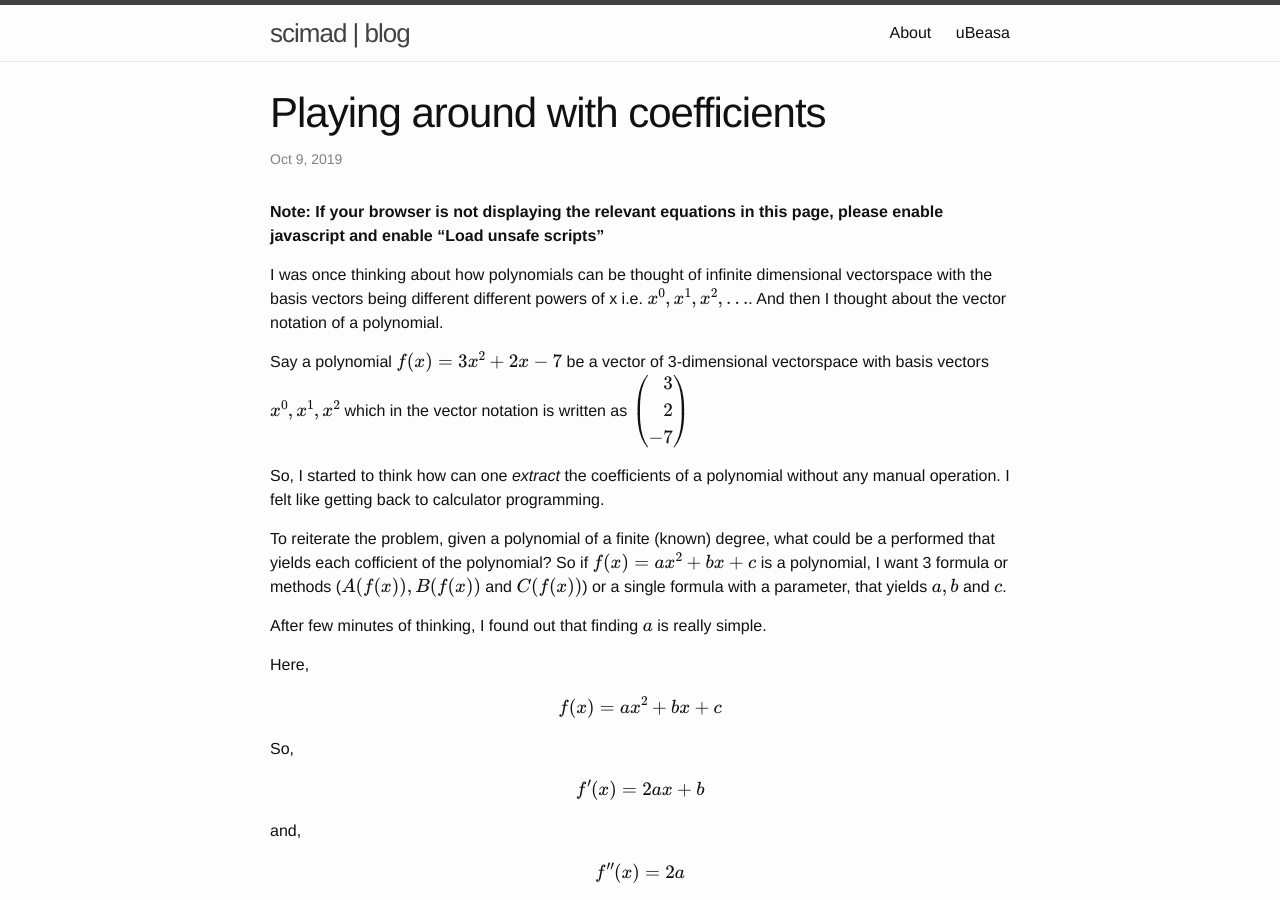
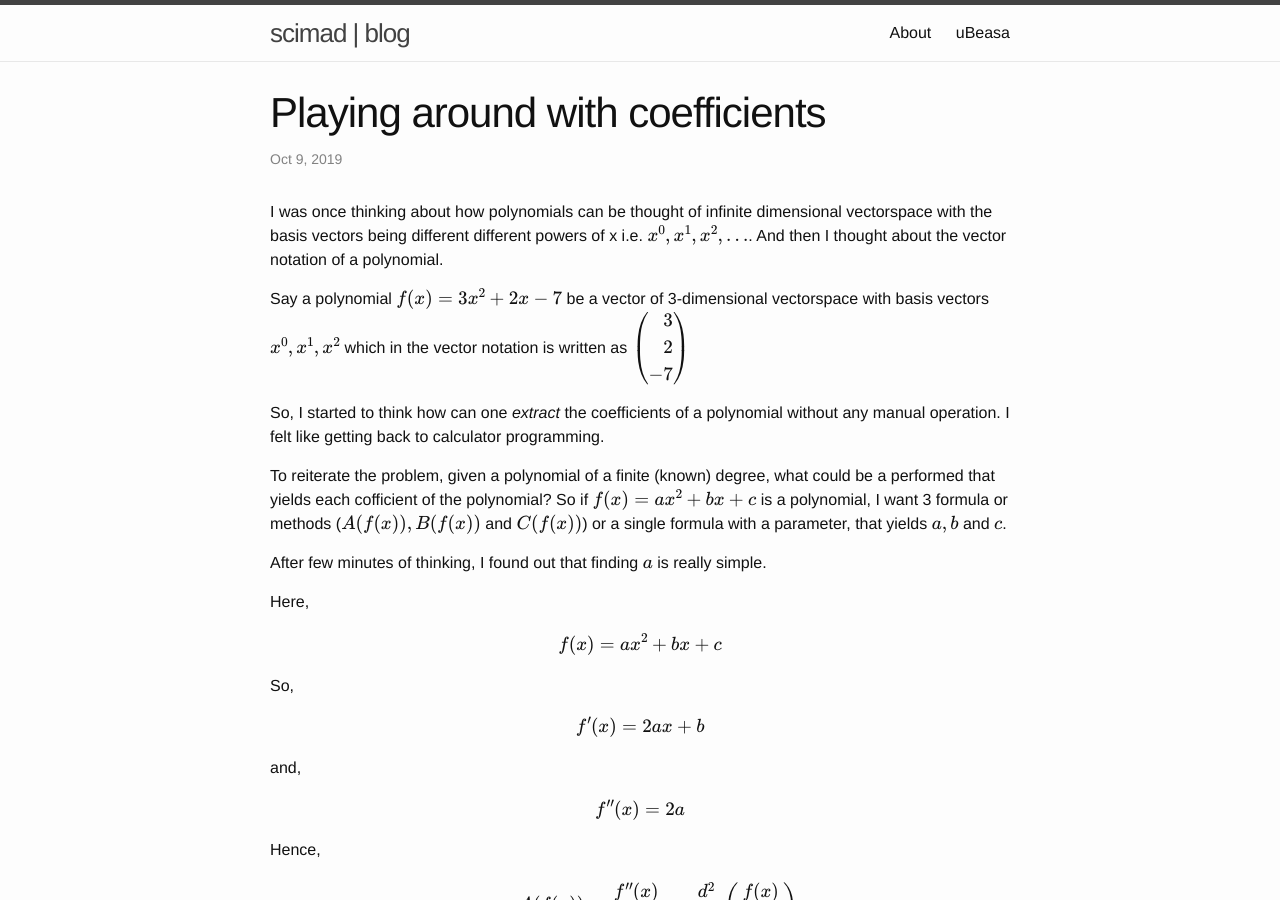
Before and after one commit to scimad/scimad.github.io, a Jekyll site: the page built from _posts/2019-10-09-playing-around-with-coefficients.markdown, in a window 1280 px wide and 900 px high. Built offline with Jekyll 4.4.1, drawn with Linux system fonts in a browser that asks for light colours; formulas are drawn with MathJax 3.

Commit message:
Remove enable javascript suggestion after adding https link to mathjax cdn

```diff
--- a/_posts/2019-10-09-playing-around-with-coefficients.markdown
+++ b/_posts/2019-10-09-playing-around-with-coefficients.markdown
@@ -7,8 +7,6 @@ categories: math fun
 <script type="text/javascript" async
   src="https://cdnjs.cloudflare.com/ajax/libs/mathjax/2.7.5/MathJax.js?config=TeX-MML-AM_CHTML">
 </script>
-
-**Note: If your browser is not displaying the relevant equations in this page, please enable javascript and enable "Load unsafe scripts"**
 
 I was once thinking about how polynomials can be thought of infinite dimensional vectorspace with the basis vectors being different different powers of x i.e. $$ x^0, x^1, x^2, ... $$. And then I thought about the vector notation of a polynomial.
 
```
